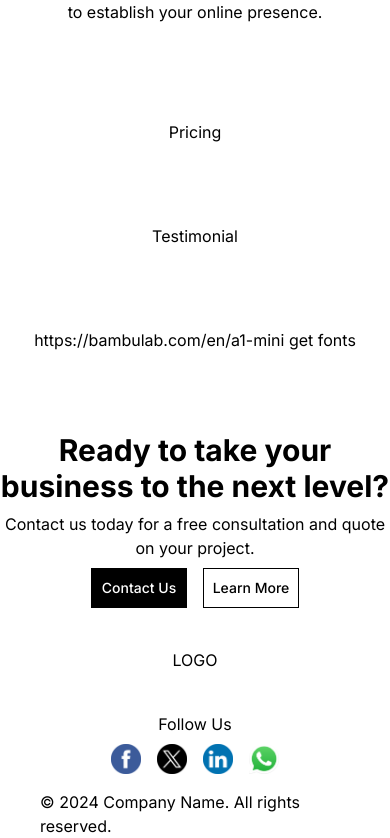
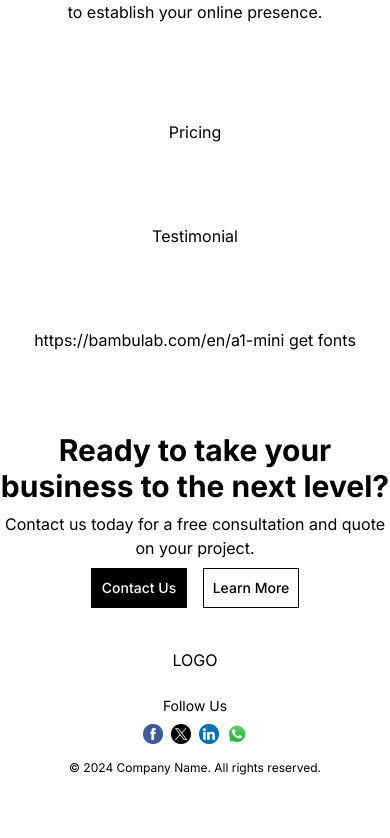
Before and after one commit to allanXQ/arcvesta_v2, a Next.js app: page / in a window 390 px wide. Shown: the part 4809-5647 px from the top of the page. After the commit the page ends 5585 px from the top, so only its background shows below. Built offline with nearby package versions, Linux system fonts and the light colour scheme.

Commit message:
responsive

```diff
--- a/src/app/components/footer.tsx
+++ b/src/app/components/footer.tsx
@@ -23,20 +23,21 @@ const Footer = () => {
     },
   ];
   return (
-    <footer className="flex flex-col items-center gap-4 w-full px-10 mt-10">
-      <div className="flex flex-col items-center gap-10 w-full">
-        <div>LOGO</div>
+    <footer className="flex flex-col items-center gap-4 w-full px-4 md:px-10 mt-10">
+      <div className="flex flex-col items-center gap-6 w-full">
+        <div className="text-center">LOGO</div>
         <div className="flex flex-col items-center gap-2">
-          <span>Follow Us</span>
-          <ul className="flex gap-4">
+          <span className="text-sm md:text-base">Follow Us</span>
+          <ul className="flex gap-2 md:gap-4">
             {socials.map((social) => (
               <li key={social.name}>
                 <Link href={social.link}>
                   <Image
                     src={`/images/logos/${social.name}.png`}
                     alt={social.name}
-                    width={30}
-                    height={30}
+                    width={20}
+                    height={20}
+                    className="w-5 md:w-8"
                   />
                 </Link>
               </li>
@@ -44,8 +45,9 @@ const Footer = () => {
           </ul>
         </div>
       </div>
-
-      <p>© 2024 Company Name. All rights reserved.</p>
+      <p className="text-xs md:text-sm">
+        © 2024 Company Name. All rights reserved.
+      </p>
     </footer>
   );
 };
```
